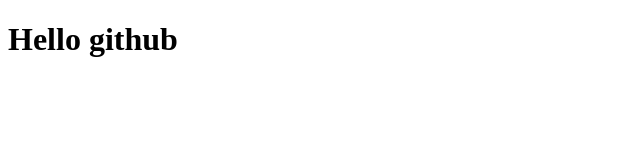
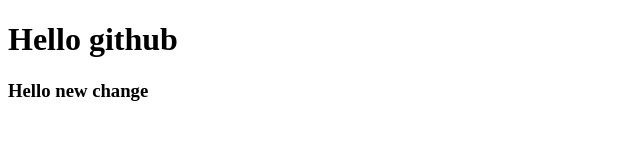
Before and after one commit to slastonm/fe-start-280525, a plain HTML site: page 01/home.html in a window 1280 px wide. Shown: the whole page, without its empty margins (0-640 px from the left). Drawn offline with Linux system fonts and the light colour scheme.

Commit message:
add new line

```diff
--- a/01/home.html
+++ b/01/home.html
@@ -7,5 +7,6 @@
   </head>
   <body>
     <h1>Hello github</h1>
+    <h3>Hello new change</h3>
   </body>
 </html>
```
